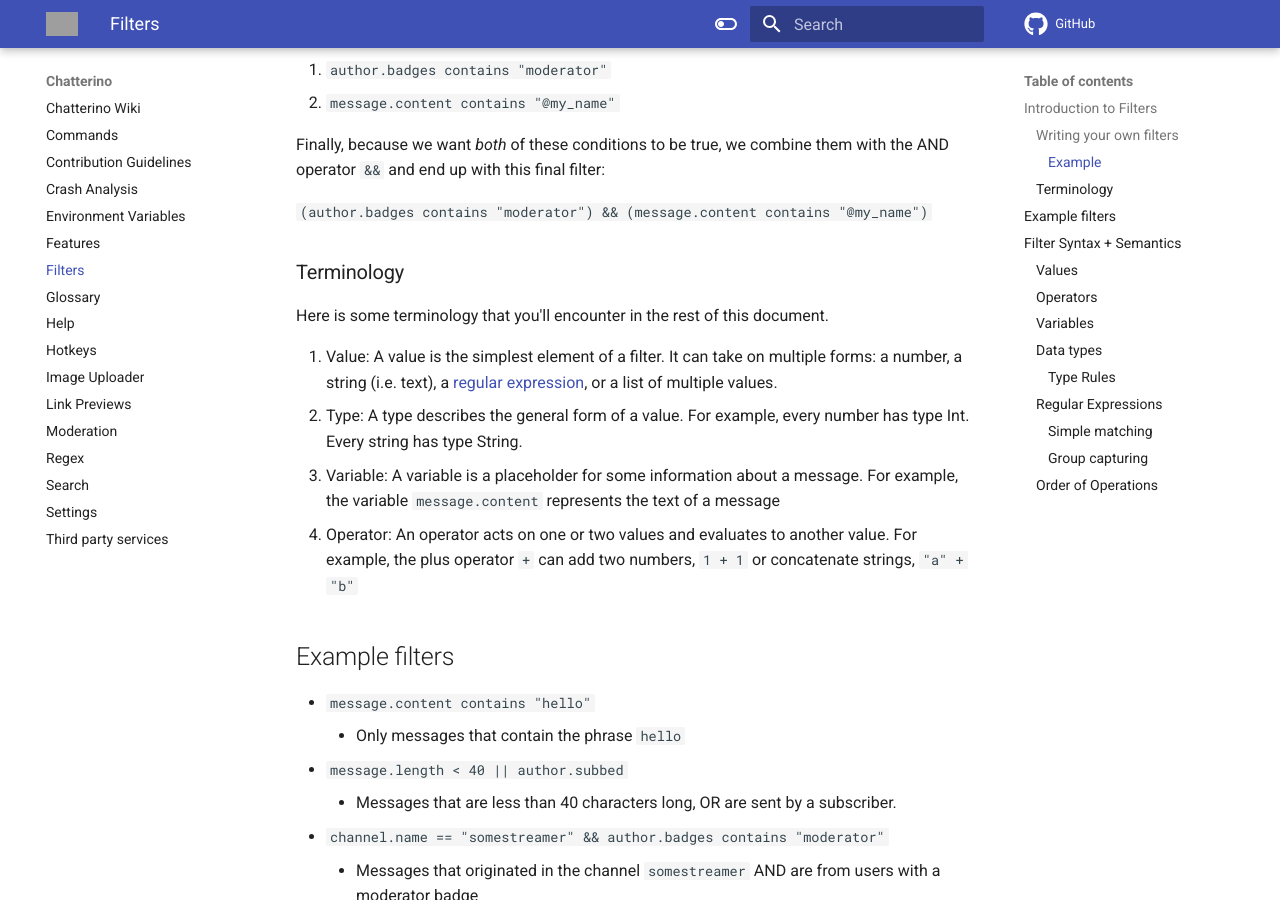
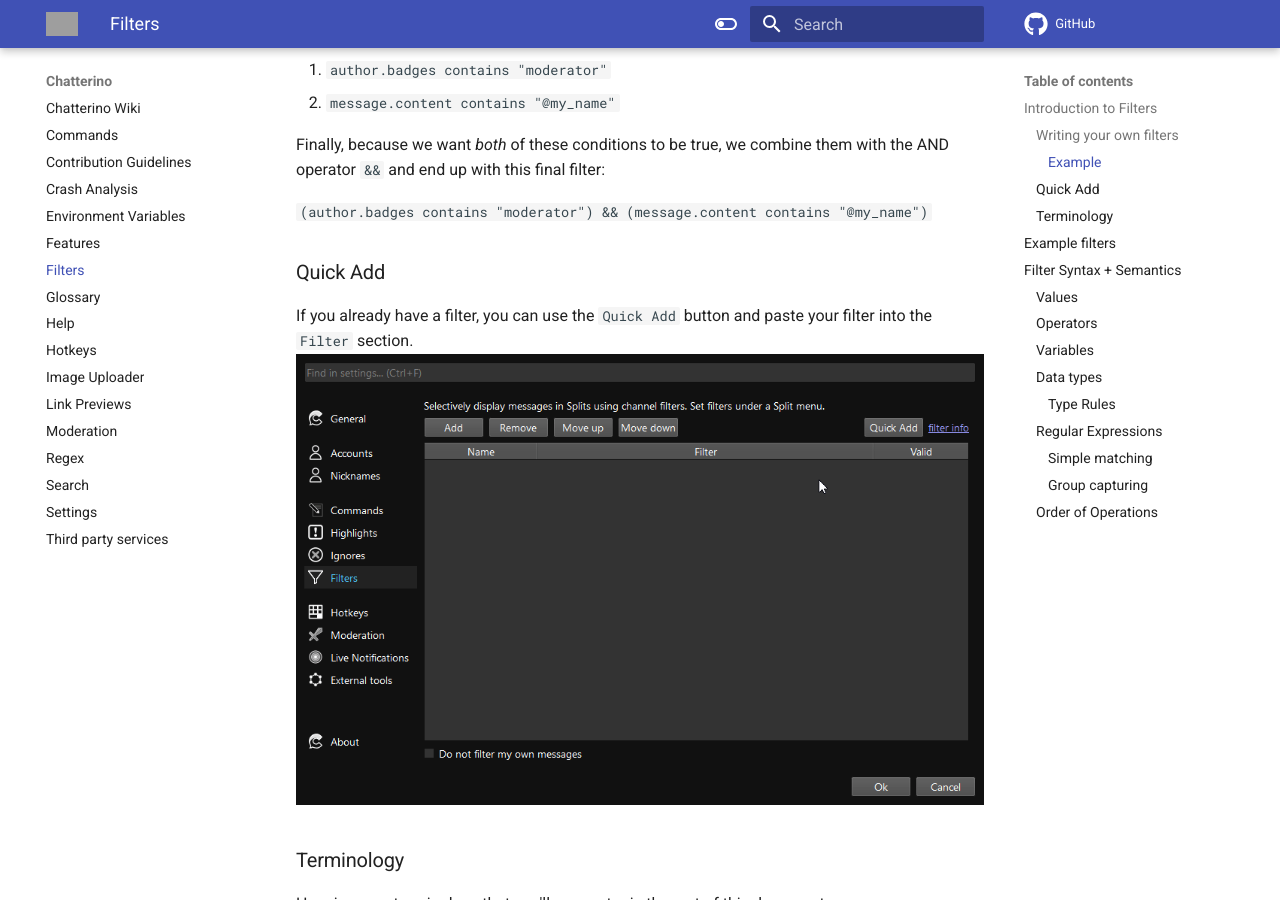
Before and after one commit to Chatterino/wiki, an MkDocs documentation site: the page built from docs/Filters.md, in a window 1280 px wide and 900 px high, scrolled down 1167 px. Built offline with MkDocs 1.6.1 and Material for MkDocs 9.7.7, drawn with Linux system fonts in a browser that asks for light colours; comment, search, counter and statistics services are not loaded; grey boxes are pictures that could not be loaded.

Commit message:
Add a little information about the `Quick Add` button (#313)

```diff
--- a/docs/Filters.md
+++ b/docs/Filters.md
@@ -36,6 +36,11 @@
 Finally, because we want _both_ of these conditions to be true, we combine them with the AND operator `&&` and end up with this final filter:
 
 `(author.badges contains "moderator") && (message.content contains "@my_name")`
+
+### Quick Add
+
+If you already have a filter, you can use the `Quick Add` button and paste your filter into the `Filter` section.
+![quickAdd](images/filters/quickAdd.gif)
 
 ### Terminology
 
```
Also changed, not shown: docs/images/filters/quickAdd.gif (added).
